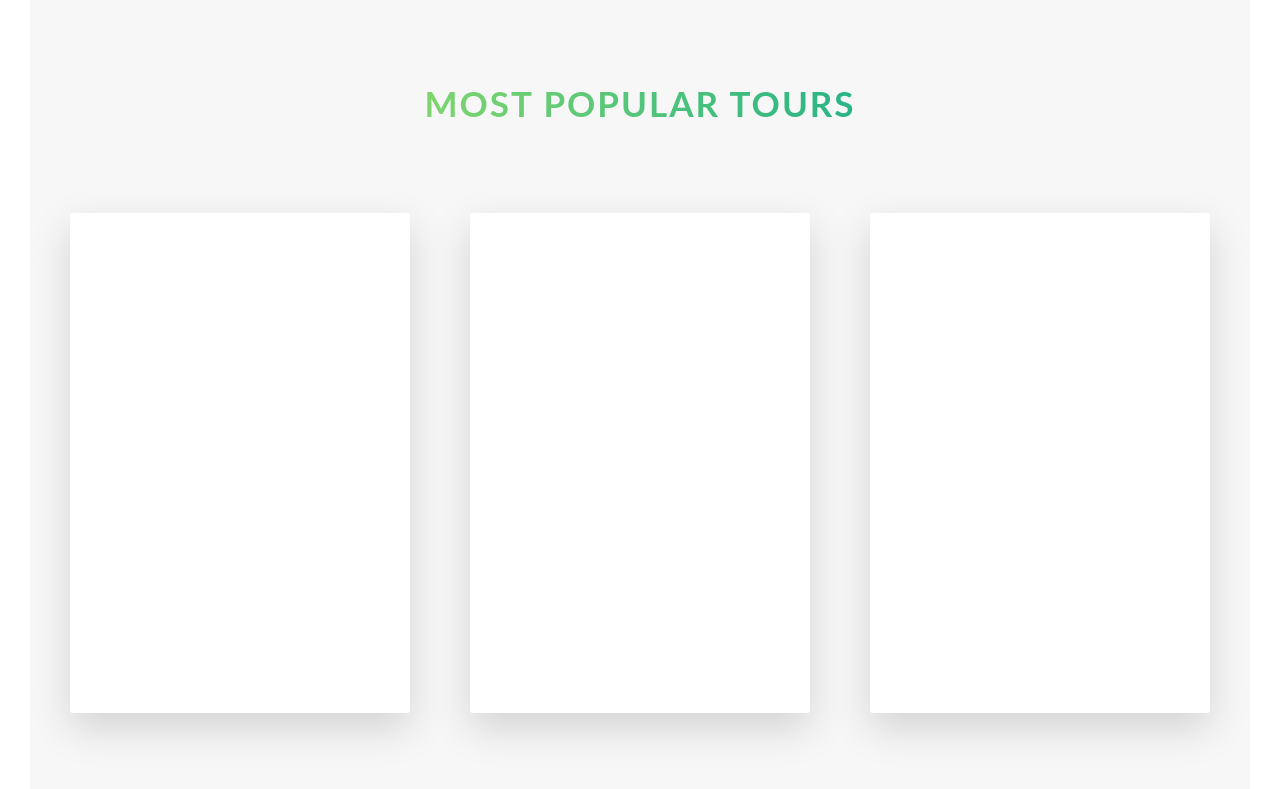
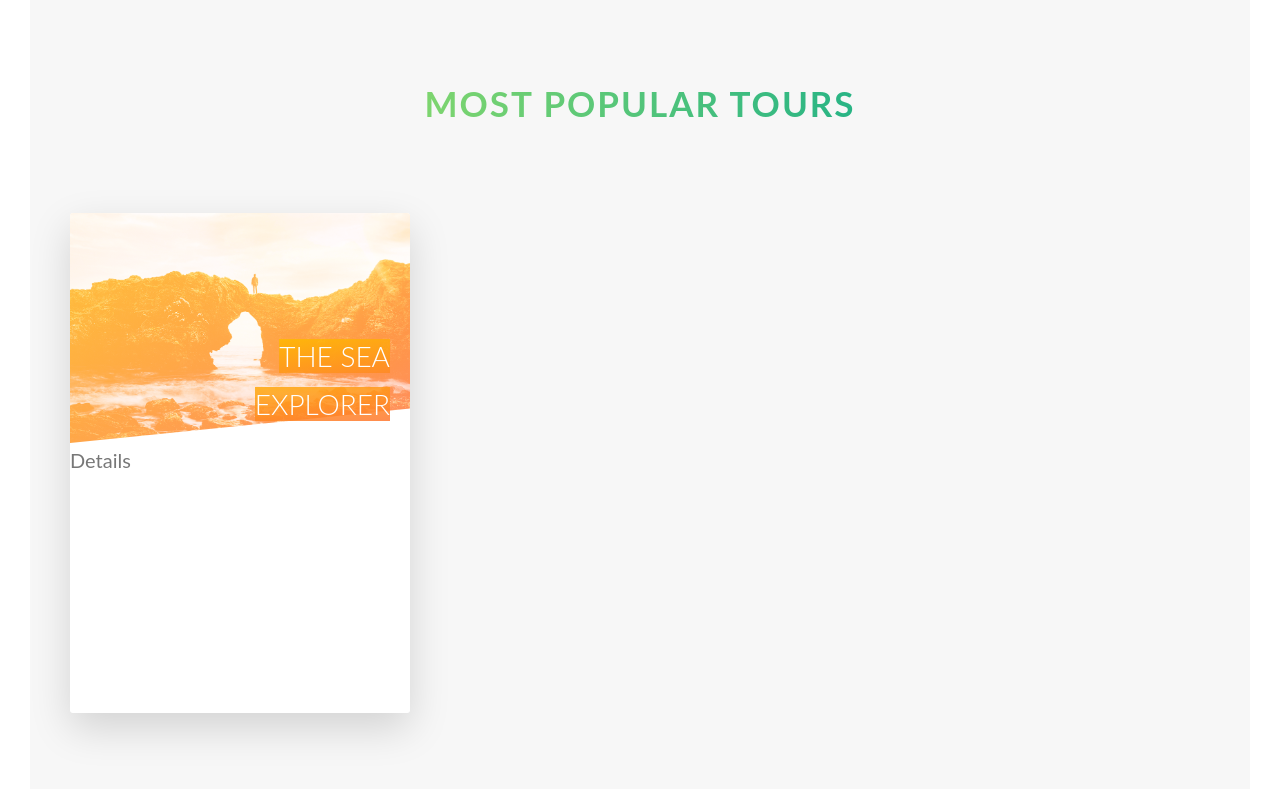
Before and after one commit to AbhishekRauthan/Natours-gatsby, a Gatsby site: page / in a window 1280 px wide. Shown: the part 2301-3090 px from the top of the page. Built offline with nearby package versions, Linux system fonts and the light colour scheme; Gatsby itself is replaced by a stand-in of ours.

Commit message:
continued working on tours section

```diff
--- a/src/components/Tours.jsx
+++ b/src/components/Tours.jsx
@@ -12,29 +12,19 @@ const Tours = () => {
         <div className="col-1-of-3">
           <div className="card">
             <div className="card__side card__side--front">
-              SOME TEXT IN FRONT
+              <div className="card__pic card__pic--1">
+                &nbsp;
+              </div>
+              <h4 className="card__heading">
+                <span className="card__heading-span card__heading-span--1">
+                  The Sea Explorer
+                </span>
+              </h4>
+              <div className="card__details">
+                Details
+              </div>
             </div>
             <div className="card__side card__side--back card__side--back-1">
-              SOME TEXT IN BACK
-            </div>
-          </div>
-        </div>
-        <div className="col-1-of-3">
-          <div className="card">
-            <div className="card__side card__side--front">
-              SOME TEXT IN FRONT
-            </div>
-            <div className="card__side card__side--back card__side--back-2">
-              SOME TEXT IN BACK
-            </div>
-          </div>
-        </div>
-        <div className="col-1-of-3">
-          <div className="card">
-            <div className="card__side card__side--front">
-              SOME TEXT IN FRONT
-            </div>
-            <div className="card__side card__side--back card__side--back-3">
               SOME TEXT IN BACK
             </div>
           </div>
--- a/src/scss/components/_card.scss
+++ b/src/scss/components/_card.scss
@@ -6,7 +6,6 @@
   &__side {
     height: 50rem;
     font-size: 2rem;
-    color: white;
     transition: all 0.8s ease;
     position: absolute;
     top: 0;
@@ -14,11 +13,13 @@
     width: 100%;
     backface-visibility: hidden;
     border-radius: 3px;
+    overflow: hidden;
     box-shadow: 0 1.5rem 4rem rgba($color: #000000, $alpha: 0.15);
 
     &--front {
       background-color: $color-white;
     }
+
     &--back {
       transform: rotateY(180deg);
       &-1 {
@@ -28,14 +29,16 @@
           $color-secondary-dark
         );
       }
-      &-2 {
+
+      &--2 {
         background-image: linear-gradient(
           to right bottom,
           $color-secondary-light,
           $color-secondary-dark
         );
       }
-      &-3 {
+
+      &--3 {
         background-image: linear-gradient(
           to right bottom,
           $color-secondary-light,
@@ -50,4 +53,47 @@
   &:hover &__side--back-1 {
     transform: rotateY(0);
   }
+
+  &__heading {
+    font-size: 2.8rem;
+    font-weight: 300;
+    text-align: right;
+    color: $color-white;
+    text-transform: uppercase;
+    position: absolute;
+    top: 12rem;
+    right: 2rem;
+    width: 69%;
+  }
+
+  &__heading-span {
+    &--1 {
+      background-image: linear-gradient(
+        to right bottom,
+        rgba($color-secondary-light, 0.85),
+        rgba($color-secondary-dark, 0.85)
+      );
+    }
+  }
+
+  &__pic {
+    background-size: cover;
+    height: 23rem;
+    background-blend-mode: screen;
+    clip-path: polygon(0 0, 100% 0, 100% 85%, 0 100%);
+    &--1 {
+      background-image: linear-gradient(
+          to right bottom,
+          $color-secondary-light,
+          $color-secondary-dark
+        ),
+        url("../img/nat-5.jpg");
+    }
+    &--2 {
+      background-image: url("../img/nat-5.jpg");
+    }
+    &--3 {
+      background-image: url("../img/nat-5.jpg");
+    }
+  }
 }
```
